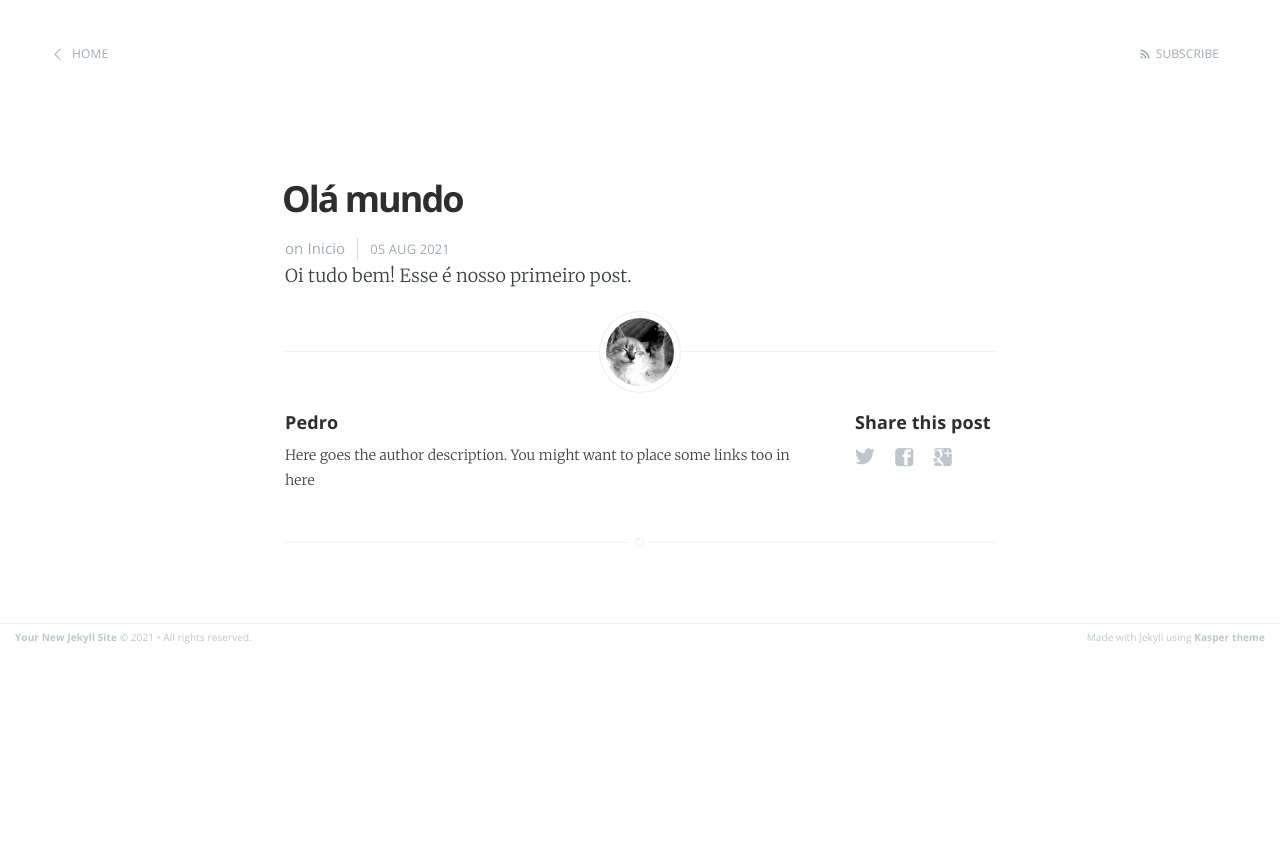
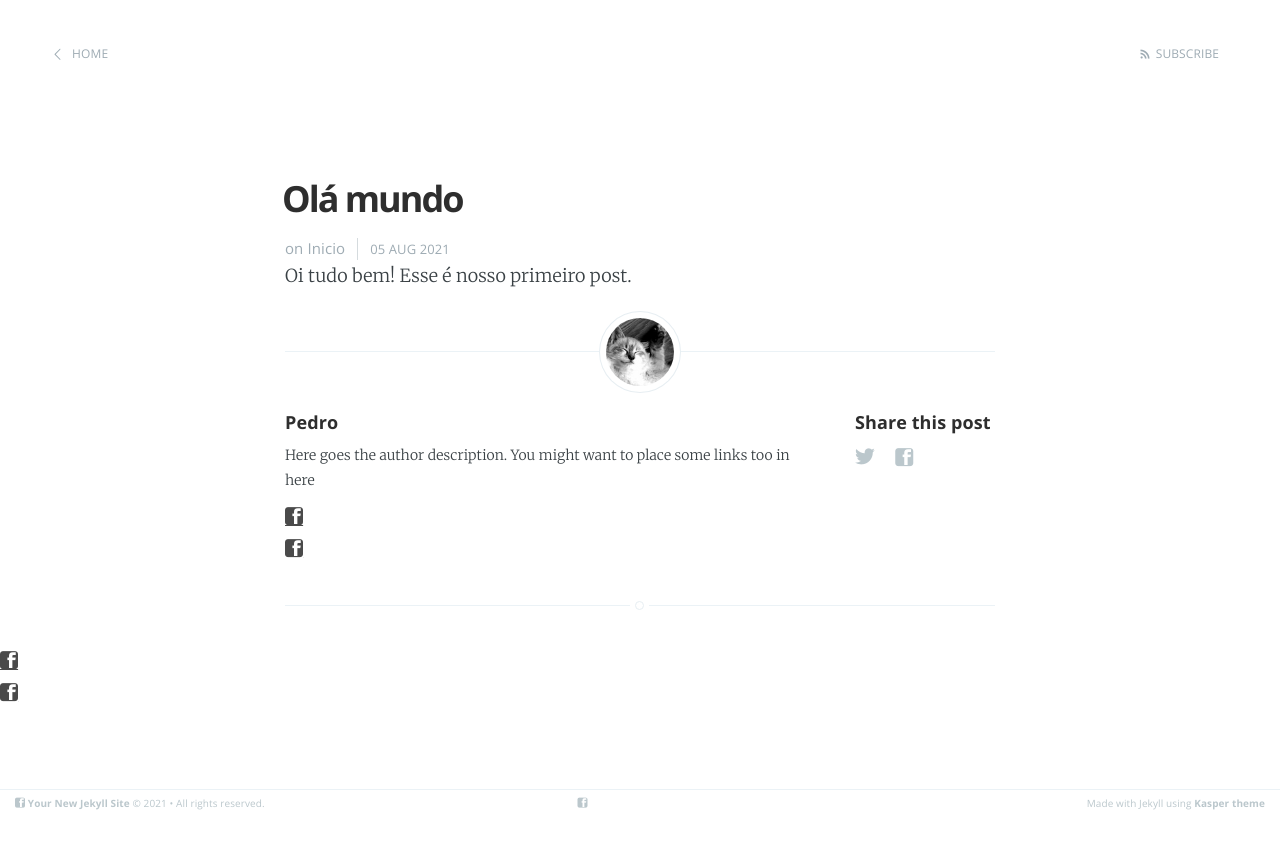
Before and after one commit to pehescamander/pehescamander.github.io, a Jekyll site: the page built from _posts/2021-08-05-ola-mundo.md, in a window 1280 px wide. Shown: the top 849 px of the page. Built offline with Jekyll 4.4.1, drawn with Linux system fonts in a browser that asks for light colours.

Commit message:
Update share.html

```diff
--- a/_includes/share.html
+++ b/_includes/share.html
@@ -7,9 +7,4 @@
     <a class="icon-facebook" href="https://www.facebook.com/sharer/sharer.php?u={{site.domain_name}}{{page.url}}"
         onclick="window.open(this.href, 'facebook-share','width=580,height=296');return false;">
         <span class="hidden">Facebook</span>
-    </a>
-    <a class="icon-google-plus" href="https://plus.google.com/share?url={{site.domain_name}}{{page.url}}"
-       onclick="window.open(this.href, 'google-plus-share', 'width=490,height=530');return false;">
-        <span class="hidden">Google+</span>
-    </a>
 </section>
```
